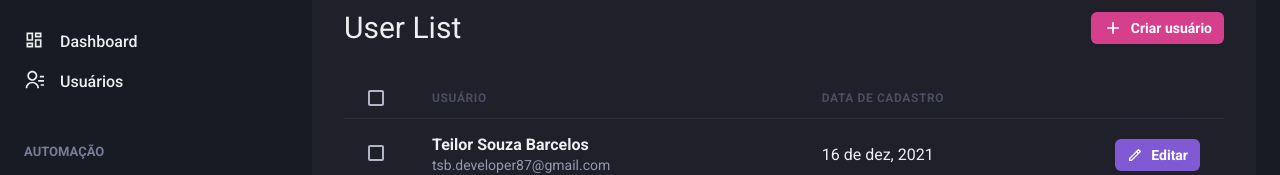
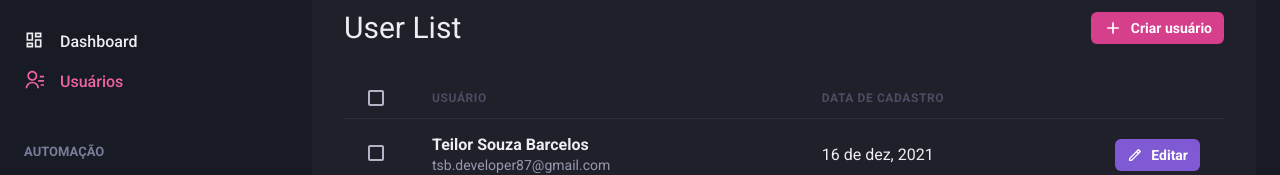
Before and after one commit to teilorbarcelos/tsbdash, a Next.js app: page /users in a window 1280 px wide. Shown: the part 142-317 px from the top of the page. Built offline with nearby package versions, Linux system fonts and the light colour scheme.

Commit message:
active link style finished, styles finished :tada:

```diff
--- /dev/null
+++ b/src/components/ActiveLink/index.tsx
@@ -0,0 +1,27 @@
+import Link, { LinkProps } from "next/link"
+import { useRouter } from "next/router"
+import { cloneElement, ReactElement } from "react"
+
+interface ActiveLinkProps extends LinkProps {
+  children: ReactElement
+}
+
+export function ActiveLink({ children, ...rest }: ActiveLinkProps) {
+  const { asPath } = useRouter()
+  let isActive = false
+
+  if (asPath.includes(String(rest.href)) && asPath !== '/') {
+    isActive = true
+  }
+
+  return (
+    <Link
+      {...rest}
+      passHref
+    >
+      {cloneElement(children, {
+        color: isActive ? 'pink.400' : 'gray.50'
+      })}
+    </Link>
+  )
+}
--- a/src/components/Sidebar/NavLink.tsx
+++ b/src/components/Sidebar/NavLink.tsx
@@ -1,6 +1,7 @@
 import { Icon, Link as ChakraLink, Text } from "@chakra-ui/react"
 import { IconType } from "react-icons"
-import Link, { LinkProps } from 'next/link'
+import { LinkProps } from 'next/link'
+import { ActiveLink } from "../ActiveLink"
 
 export interface NavLinkProps extends LinkProps {
   icon: IconType
@@ -9,7 +10,7 @@ export interface NavLinkProps extends LinkProps {
 
 export function NavLink({ icon, title, ...rest }: NavLinkProps) {
   return (
-    <Link
+    <ActiveLink
       {...rest}
       passHref
     >
@@ -20,6 +21,6 @@ export function NavLink({ icon, title, ...rest }: NavLinkProps) {
         <Icon as={icon} fontSize={20} />
         <Text ml={4} fontWeight="medium">{title}</Text>
       </ChakraLink>
-    </Link>
+    </ActiveLink>
   )
 }
```
